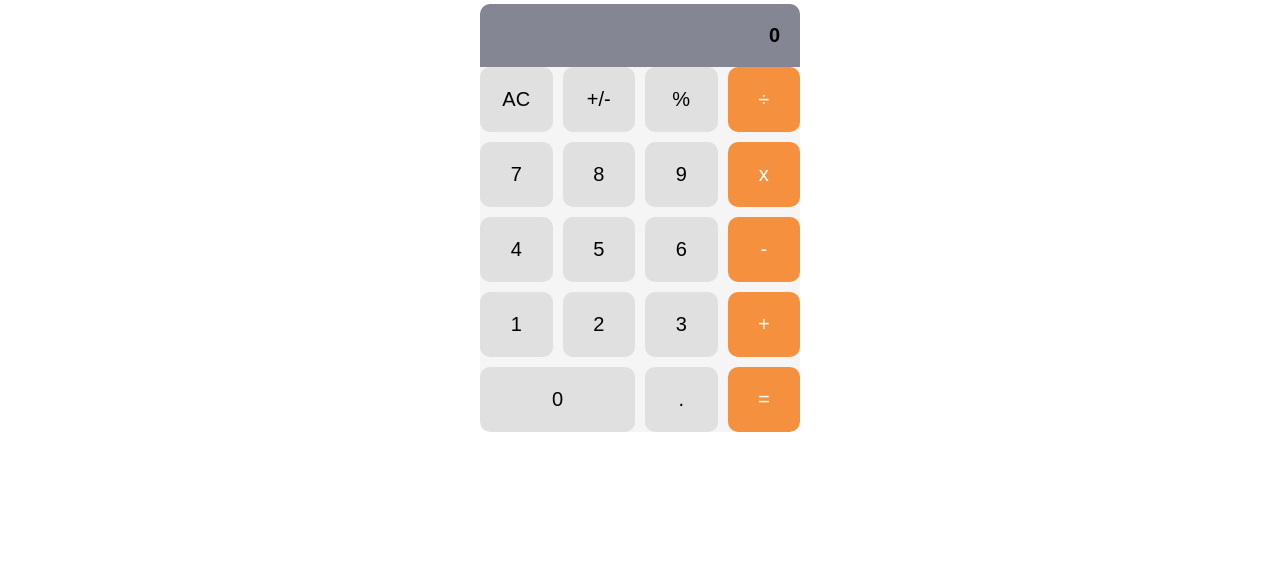
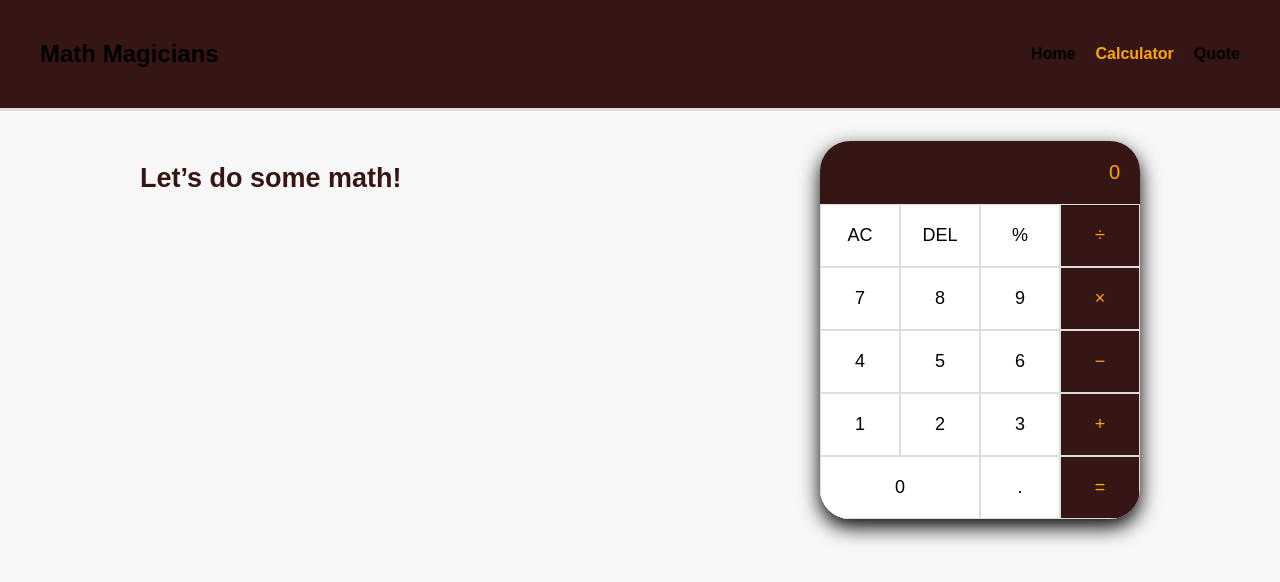
Before and after one commit to ngnayoufabiola/Math_magicians, a React (Vite) app: page /calculator in a window 1280 px wide. Shown: the top 582 px of the page. Built offline with nearby package versions, Linux system fonts and the light colour scheme.

Commit message:
add markup files

```diff
--- a/src/App.css
+++ b/src/App.css
@@ -1,67 +1,95 @@
-* {
+body {
   margin: 0;
-  padding: 0;
-  box-sizing: border-box;
+  font-family: Arial, sans-serif;
+  background-color: #f7f7f7;
 }
 
-.app{
-display: flex;
-justify-content: center;
-align-items: center;
-min-height: 80px;
-font-family: Arial, Helvetica, sans-serif;
+.navbar {
+  display: flex;
+  justify-content: space-between;
+  align-items: center;
+  background: #361515;
+  padding: 20px 40px;
+  border-bottom: 3px solid #dddddd;
+}
+
+.nav-links {
+  display: flex;
+  list-style: none;
+  gap: 20px;
+}
+
+.nav-links a {
+  text-decoration: none;
+  color: black;
+  font-weight: bold;
+}
+
+.nav-links a.active {
+  color: orange;
+}
+
+.page {
+  max-width: 1000px;
+  margin: auto;
+   padding: 30px 40px;
+   font-size: 18px;
 
 }
 
-.calculator {
+.calculator-page {
+  display: flex;
+  justify-content: space-between;
+  align-items: flex-start;
+  gap: 40px;
+
+}
+.calculator-page h2 {
+  color: #361515;
+}
+
+.Calculator {
   width: 320px;
-  margin: 4px auto;
-  background: #f5f5f5;
-  border-radius: 10px;
   overflow: hidden;
-  box-shadow: 0 8px 20px rgba(186 81 81 20%);
-  font-size: 40px;
-
+  border-radius: 30px;
+  box-shadow: 0 8px 20px;
 }
 
 .display {
-  background: #858694;
-  color: black;
+  background: #361515;
+  color: orange;
   font-size: 20px;
   text-align: right;
- padding: 20px;
-  font-weight: bold;
-
+  padding: 20px;
 }
 
 .buttons {
   display: grid;
   grid-template-columns: repeat(4, 1fr);
-  gap: 10px;
-
 }
 
-button  {
-  height: 65px;
-  font-size: 20px;
-  border: none;
-  border-radius: 10px;
-  background: #e0e0e0;
+.buttons button {
+  padding: 20px;
+  font-size: 18px;
+  border: 1px solid #ddd;
   cursor: pointer;
-  color:black;
+  background: white;
 }
 
+.buttons button:hover {
+  background: #361515;
+  color: orange;
+}
+
+.buttons button:last-child,
 .buttons button:nth-child(4),
 .buttons button:nth-child(8),
 .buttons button:nth-child(12),
-.buttons button:nth-child(16),
-.buttons button:nth-child(19) {
-  background: #f5913e;
-  color: white;
+.buttons button:nth-child(16) {
+  background: #361515;
+  color: orange
 }
 
 .zero {
   grid-column: span 2;
-
-
 }
--- a/src/App.jsx
+++ b/src/App.jsx
@@ -1,10 +1,24 @@
-import Calculator from './Components/Calculator';
+import { BrowserRouter as Router, Routes, Route } from 'react-router-dom';
+import Header from './components/Header';
+import Home from './pages/Home.jsx';
+import CalculatorPage from './pages/CalculatorPage.jsx';
+import Quote from './pages/Quote.jsx';
 import './App.css';
 
-const App = () => (
-  <div className="app">
-    <Calculator />
-  </div>
-);
+const App = () => {
+  return (
+    <Router>
+      <Header />
+
+      <main className="app-container">
+        <Routes>
+          <Route path="/" element={<Home />} />
+          <Route path="/calculator" element={<CalculatorPage />} />
+          <Route path="/quote" element={<Quote />} />
+        </Routes>
+      </main>
+    </Router>
+  );
+};
 
 export default App;
--- a/src/Components/Button.jsx
+++ /dev/null
@@ -1,20 +0,0 @@
-// src/Components/Button.jsx
-import PropTypes from 'prop-types';
-
-const Button = ({ label, onClick, className }) => (
-  <button type="button" className={className} onClick={onClick}>
-    {label}
-  </button>
-);
-
-Button.propTypes = {
-  label: PropTypes.string.isRequired,
-  onClick: PropTypes.func.isRequired,
-  className: PropTypes.string,
-};
-
-Button.defaultProps = {
-  className: '',
-};
-
-export default Button;
--- a/src/Components/Calculator.jsx
+++ b/src/Components/Calculator.jsx
@@ -1,84 +1,64 @@
-import React, { useState } from 'react';
-import { evaluate } from 'mathjs';
-import Display from './Display';
-import Button from './Button';
+import { useState } from 'react';
 
 const Calculator = () => {
-  const [expression, setExpression] = useState('0');
+  const [input, setInput] = useState('0');
 
   const handleClick = (value) => {
-    // Clear
-    if (value === 'AC') {
-      setExpression('0');
-      return;
-    }
-
-    // Toggle +/-
-    if (value === '+/-') {
-      try {
-        setExpression((parseFloat(expression) * -1).toString());
-      } catch {
-        setExpression('0');
-      }
-      return;
-    }
-
-    // Percent
-    if (value === '%') {
-      try {
-        const lastNumber = expression.match(/(\d+\.?\d*)$/);
-        if (lastNumber) {
-          const percent = parseFloat(lastNumber[0]) / 100;
-          const newExp = expression.replace(/(\d+\.?\d*)$/, percent.toString());
-          setExpression(newExp);
-        }
-      } catch {
-        setExpression('0');
-      }
-      return;
-    }
-
-    // Equals
-    if (value === '=') {
-      try {
-        const formatted = expression.replace(/x/g, '*').replace(/÷/g, '/');
-        const result = evaluate(formatted);
-        setExpression(result.toString());
-      } catch {
-        setExpression('Error');
-      }
-      return;
-    }
-
-    // Prevent replacing 0 with another number
-    if (expression === '0' && !['+', '-', 'x', '÷', '.'].includes(value)) {
-      setExpression(value);
+    if (input === '0') {
+      setInput(value);
     } else {
-      setExpression(expression + value);
+      setInput(input + value);
     }
   };
 
-  const buttons = [
-    'AC', '+/-', '%', '÷',
-    '7', '8', '9', 'x',
-    '4', '5', '6', '-',
-    '1', '2', '3', '+',
-    '0', '.', '=',
-  ];
+  const clearInput = () => {
+    setInput('0');
+  };
+
+  const deleteLast = () => {
+    if (input.length === 1) {
+      setInput('0');
+    } else {
+      setInput(input.slice(0, -1));
+    }
+  };
+
+  const calculateResult = () => {
+    try {
+      setInput(eval(input).toString());
+    } catch (error) {
+      setInput('Error');
+    }
+  };
 
   return (
-    <div className="calculator">
-      <Display expression={expression} />
+    <div className="Calculator">
+      <div className="display">{input}</div>
 
       <div className="buttons">
-        {buttons.map((btn) => (
-          <Button
-            key={btn}
-            label={btn}
-            onClick={handleClick}
-            className={btn === '0' ? 'zero' : ''}
-          />
-        ))}
+        <button onClick={clearInput}>AC</button>
+        <button onClick={deleteLast}>DEL</button>
+        <button onClick={() => handleClick('%')}>%</button>
+        <button onClick={() => handleClick('/')}>÷</button>
+
+        <button onClick={() => handleClick('7')}>7</button>
+        <button onClick={() => handleClick('8')}>8</button>
+        <button onClick={() => handleClick('9')}>9</button>
+        <button onClick={() => handleClick('*')}>×</button>
+
+        <button onClick={() => handleClick('4')}>4</button>
+        <button onClick={() => handleClick('5')}>5</button>
+        <button onClick={() => handleClick('6')}>6</button>
+        <button onClick={() => handleClick('-')}>−</button>
+
+        <button onClick={() => handleClick('1')}>1</button>
+        <button onClick={() => handleClick('2')}>2</button>
+        <button onClick={() => handleClick('3')}>3</button>
+        <button onClick={() => handleClick('+')}>+</button>
+
+        <button onClick={() => handleClick('0')} className="zero">0</button>
+        <button onClick={() => handleClick('.')}>.</button>
+        <button onClick={calculateResult}>=</button>
       </div>
     </div>
   );
--- a/src/Components/Display.jsx
+++ /dev/null
@@ -1,13 +0,0 @@
-import PropTypes from 'prop-types';
-
-const Display = ({ expression }) => (
-  <div className="display">
-    {expression}
-  </div>
-);
-
-Display.propTypes = {
-  expression: PropTypes.string.isRequired,
-};
-
-export default Display;
--- /dev/null
+++ b/src/Components/header.jsx
@@ -0,0 +1,23 @@
+import { NavLink } from 'react-router-dom';
+
+const Header = () => {
+  return (
+    <nav className="navbar">
+      <h1>Math Magicians</h1>
+
+      <ul className="nav-links">
+        <li>
+          <NavLink to="/">Home</NavLink>
+        </li>
+        <li>
+          <NavLink to="/calculator">Calculator</NavLink>
+        </li>
+        <li>
+          <NavLink to="/quote">Quote</NavLink>
+        </li>
+      </ul>
+    </nav>
+  );
+};
+
+export default Header;
--- /dev/null
+++ b/src/pages/CalculatorPage.jsx
@@ -0,0 +1,12 @@
+import Calculator from '../components/Calculator';
+
+const CalculatorPage = () => {
+  return (
+    <div className="page calculator-page">
+      <h2>Let’s do some math!</h2>
+      <Calculator />
+    </div>
+  );
+};
+
+export default CalculatorPage;
--- /dev/null
+++ b/src/pages/Home.jsx
@@ -0,0 +1,15 @@
+const Home = () => {
+  return (
+    <div className="page">
+      <h2>Welcome to Math Magicians</h2>
+      <p>
+        This is a simple React website with a calculator and a quote page.
+      </p>
+      <p>
+        Use the calculator to solve math problems and visit the quote page for inspiration.
+      </p>
+    </div>
+  );
+};
+
+export default Home;
--- /dev/null
+++ b/src/pages/Quote.jsx
@@ -0,0 +1,9 @@
+const Quote = () => {
+  return (
+    <div className="page">
+      <h2>Math Quote</h2>
+    </div>
+  );
+};
+
+export default Quote;
```
Also changed, not shown: eslint.config.js (deleted, +0 -32 lines), package.json (+6 -27 lines), 1 other file (tests, documents, lock files or other folders).
